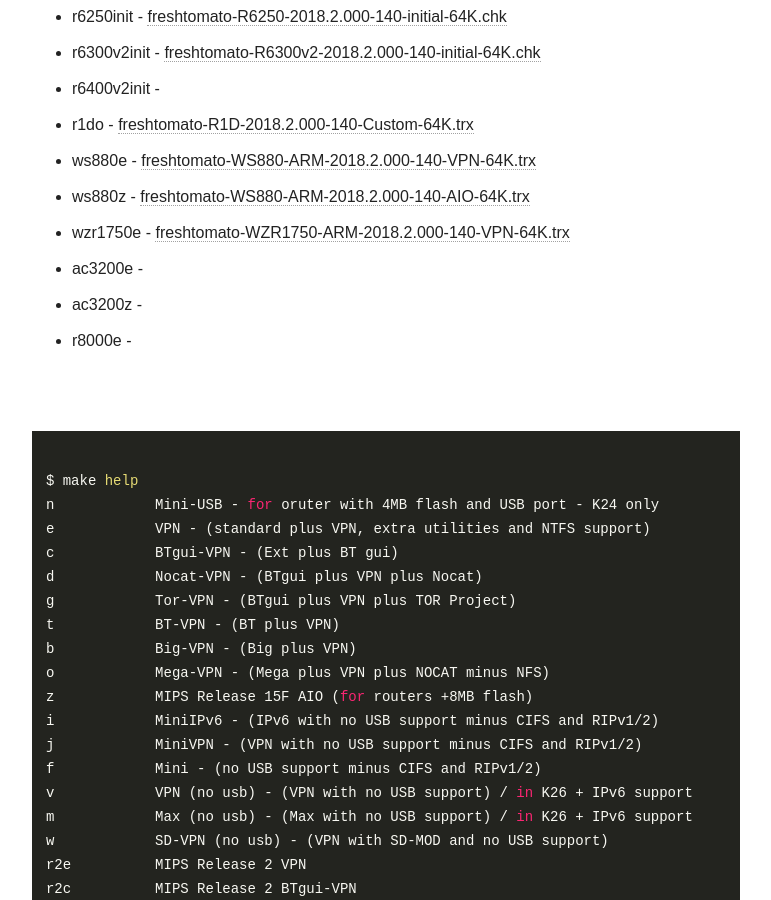
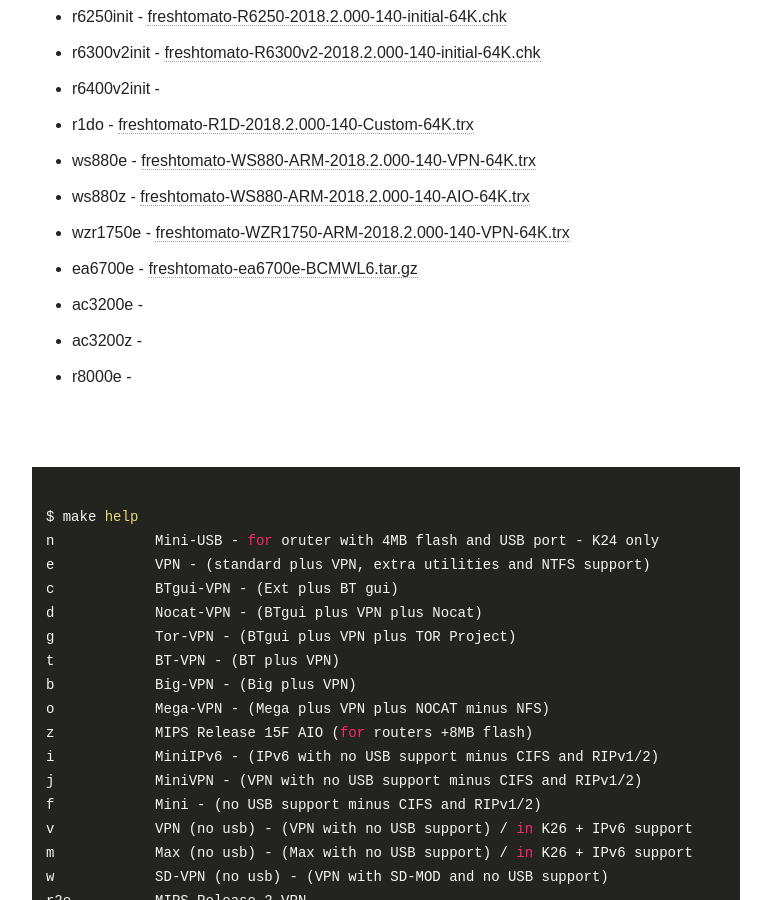
Before and after one commit to oglopss/freshTomato-ARM-ci-jekyll, a Jekyll site: the page built from index.html, in a window 1280 px wide and 900 px high, scrolled down 883 px. Shown: the whole window, without its empty margins (254-1025 px from the left). Built offline with Jekyll 4.4.1, drawn with Linux system fonts in a browser that asks for light colours; nearby versions of some CDN libraries.

Commit message:
Travis build 53 ea6700e pushed to gh-pages

```diff
--- a/_data/ss.yml
+++ b/_data/ss.yml
@@ -17,3 +17,4 @@
   - 0022 ac3200e
   - 0023 ac3200z
   - 0024 r8000e
+  - 0020 ea6700e freshtomato-ea6700e-BCMWL6.tar.gz
```
Also changed, not shown: 1 other file.
